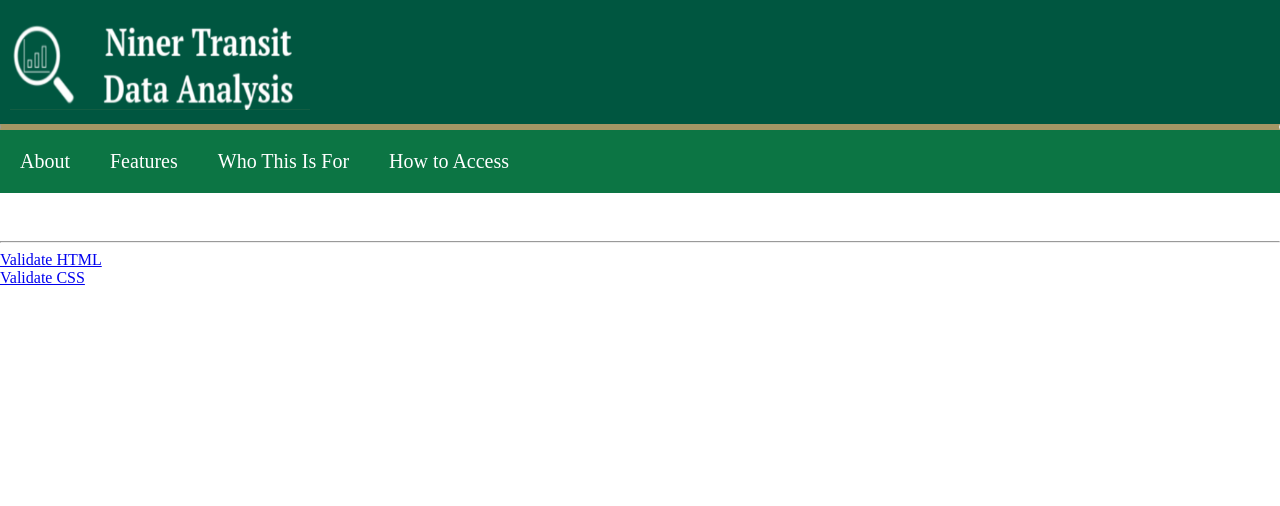
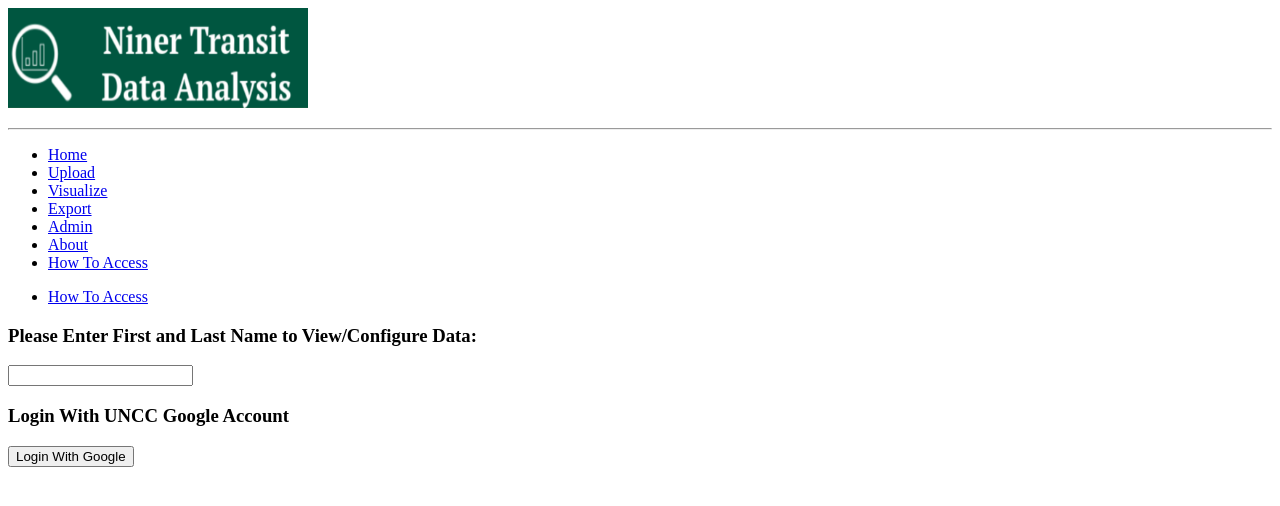
Before and after one commit to ChaseMoeller/ninerTransitDataAnalysis, a Flask app: page / in a window 1280 px wide. Shown: the top 506 px of the page. Run offline with Flask 2, Linux system fonts and the light colour scheme.

Commit message:
Adding landing page, working on css next

```diff
--- a/appCode/main.py
+++ b/appCode/main.py
@@ -8,8 +8,8 @@ from flask import url_for
 app = Flask(__name__)
 
 @app.route('/')
-@app.route('/index')
+@app.route('/home')
 def index():
-    return render_template("index.html")
+    return render_template("home.html")
 
 app.run(host=os.getenv('IP', '127.0.0.1'), port=int(os.getenv('PORT', 5000)), debug=True)
--- a/appCode/static/DefaultStyle.css
+++ b/appCode/static/DefaultStyle.css
@@ -1,6 +1,6 @@
 /* Body Style */
 body {
-	text-align: center
+	text-align: center;
 	font-family: Arial, Helvetica, sans-serif;
 	margin: 0;
 }
@@ -66,8 +66,8 @@ p {
 
 /* Main Body Style */
 .main {
-	text-align: center
-	-ms-flex: 70%; /* IE10 */
+	text-align: center;
+	-ms-flex: 70%; /* IE10 */;
 	flex: 70%;
 	background-color: white;
 	padding: 20px;
@@ -85,7 +85,7 @@ p {
 /* Adjusts Images */
 .imgContainer img {
 	width: 100%;
-	hight: auto;
+	height: auto;
 	margin-left: auto;
 	margin-right: auto;
 }
--- /dev/null
+++ b/appCode/static/homeStyle.css
@@ -0,0 +1 @@
+/* No CSS *//*# sourceMappingURL=homeStyle.css.map */
--- /dev/null
+++ b/appCode/templates/home.html
@@ -0,0 +1,63 @@
+
+<!DOCTYPE html>
+<!--Author: Jonathan Martinez -->
+<!--Contributors: Chase Moeller-->
+<html lang="en">
+    <head>
+        <meta charset="UTF-8">
+        <meta name="viewport" content="width=device-width, initial-scale=1.0">
+        <title>Home</title>
+        <meta name="description" content="One of many pages">
+        <meta name="keyword" content="Just a page">
+        <link rel="stylesheet" href="{{ url_for('static', filename='homeStyle.css') }}">
+    </head>
+
+    <body>
+
+        <div class="header">
+            <a href="home.html"><img src="static/logo.png" height="100" width="300" class="left" alt=""/></a>
+        </div>
+
+        <p>
+            <hr>
+        </p>
+
+        <div class="navbar">
+            <div class="nav-container">
+                <nav>
+                    <ul class="primary-nav">
+                        <li class="current"><a href="#">Home</a></li>
+                        <li><a href="{{ url_for('static', filename='base.html') }}">Upload</a></li>
+                        <li><a href="{{ url_for('static', filename='base.html') }}">Visualize</a></li>
+                        <li><a href="{{ url_for('static', filename='base.html') }}">Export</a></li>
+                        <li><a href="{{ url_for('static', filename='base.html') }}">Admin</a></li>
+                        <li><a href="{{ url_for('static', filename='base.html') }}">About</a></li>
+                        <li><a href="{{ url_for('static', filename='base.html') }}">How To Access</a></li>
+                    </ul>
+                    <ul class="secondary-nav">
+                        <li><a href="{{ url_for('static', filename='base.html') }}">How To Access</a></li>
+                    </ul>
+                </nav>
+            </div>
+        </div>
+
+        <section class="login-section">
+            <div class="container">
+                <div class="upper-log">
+                    <h3 class="upper-log-head">Please Enter First and Last Name to View/Configure Data:</h3>
+                    <form action="{{ url_for('static', filename='base.html') }}">
+                        <label hidden for="full-name">Name</label>
+                        <input type="text" id="full-name" name="full-name">
+                    </form>
+                </div>
+                <p><h3 class="Or"></h3></p>
+                <div class="lower-log">
+                    <h3 class="lower-log-head">Login With UNCC Google Account</h3>
+                    <a href="{{ url_for('static', filename='base.html') }}">
+                        <button class="login-google-button" type="button">Login With Google</button>
+                    </a>
+                </div>
+            </div>
+        </section>
+    </body>
+</html>
--- a/appCode/templates/index.html
+++ b/appCode/templates/index.html
@@ -20,10 +20,10 @@
 
 <!-- Navigation Bar -->
 <div class="navbar">
-<a href="Index.html">About</a>
-<a href="News.html">Features</a>
-<a href="Tournament.html">Who This Is For</a>
-<a href="Fundamentals.html">How to Access</a>
+<a href="{{ url_for('static', filename='base.html') }}">About</a>
+<a href="{{ url_for('static', filename='base.html') }}">Features</a>
+<a href="{{ url_for('static', filename='base.html') }}">Who This Is For</a>
+<a href="{{ url_for('static', filename='base.html') }}">How to Access</a>
 </div>
 
 <div class="main">
```
Also changed, not shown: appCode/static/base.html (added, +22 -0 lines), appCode/static/home.html (added, +63 -0 lines), appCode/static/UNCC CampusMap.png (added), appCode/static/homeStyle.scss (added), 1 other file.
